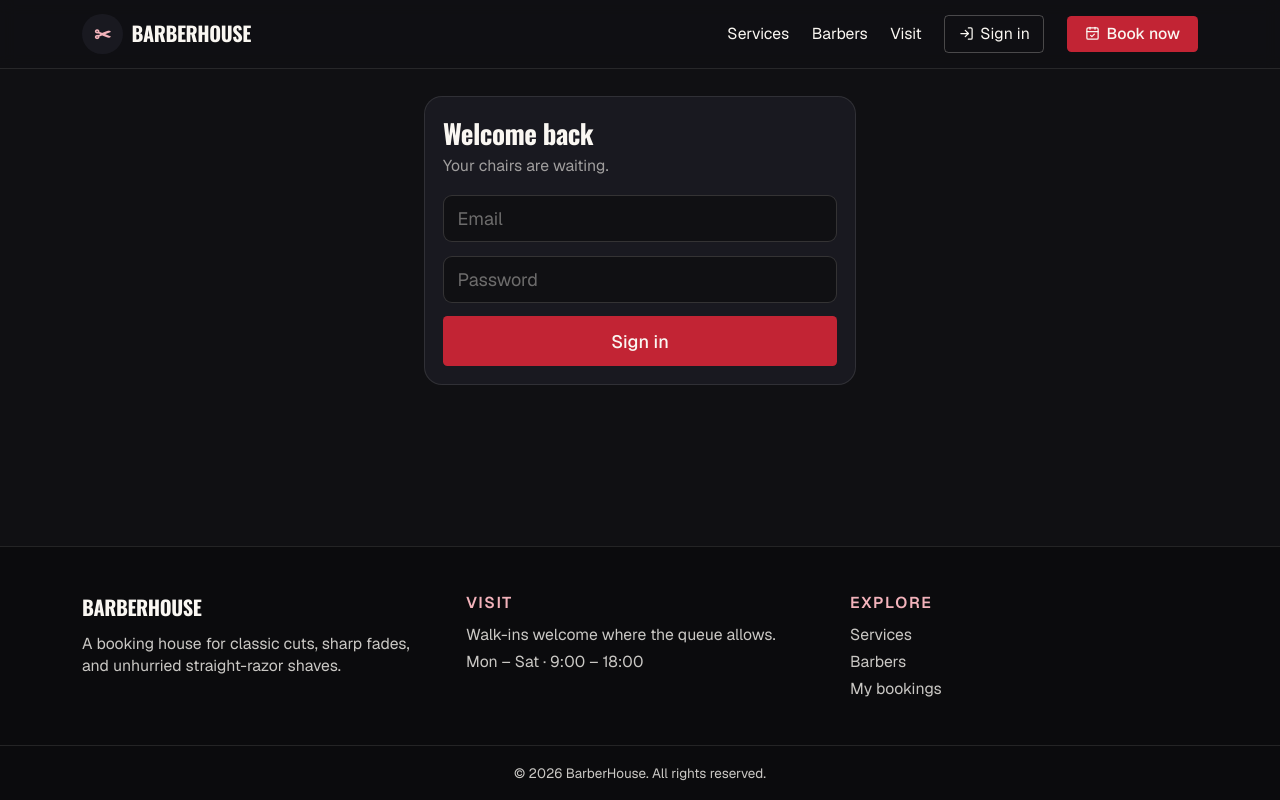
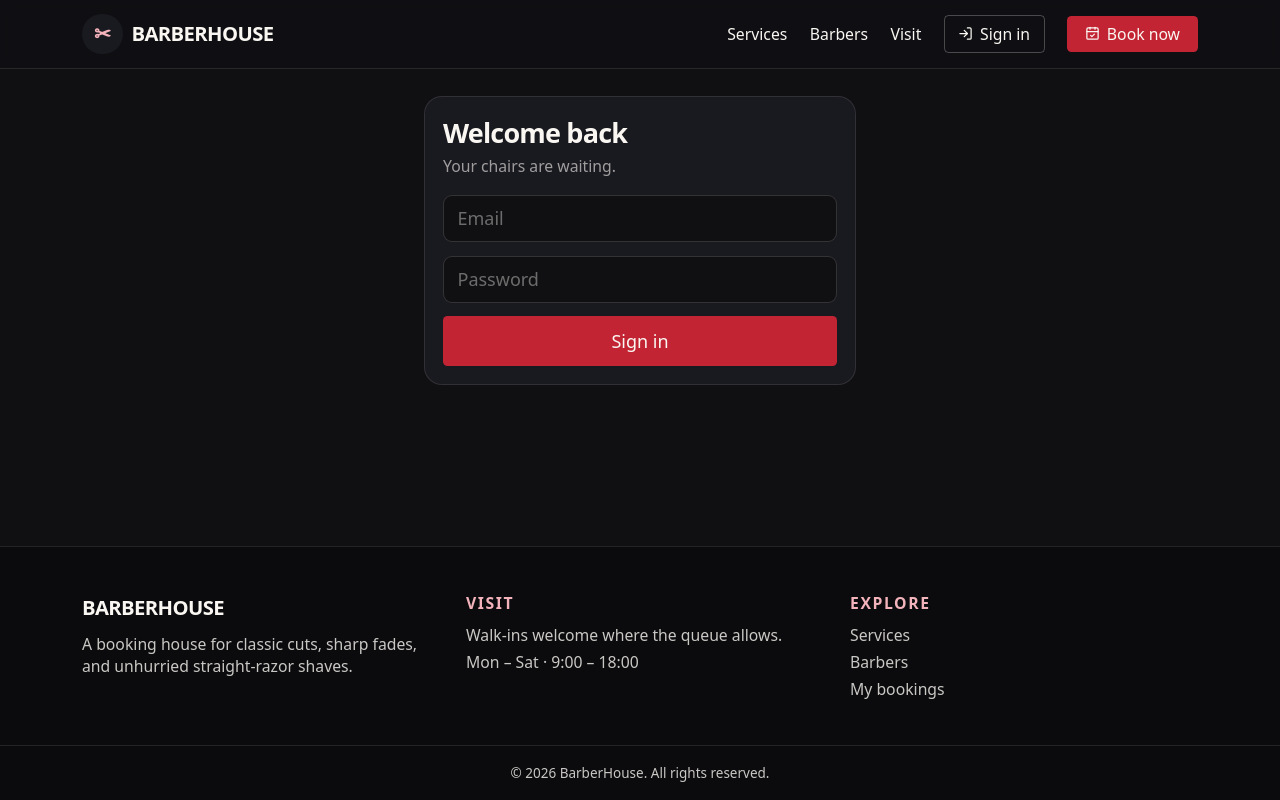
Before and after one commit to codew3y/barber-shop-system, a Next.js app: page /login in a window 1280 px wide. Built offline with nearby package versions, Linux system fonts and the light colour scheme.

Commit message:
style: system sans extrabold type (match reference, drop webfonts)

```diff
--- a/app/booking/[shopId]/page.tsx
+++ b/app/booking/[shopId]/page.tsx
@@ -2,12 +2,19 @@ import { notFound } from 'next/navigation';
 import { prisma } from '@/lib/prisma';
 import { CheckoutFlow } from '@/components/public/CheckoutFlow';
 
-export default async function BookingPage({ params }: { params: Promise<{ shopId: string }> }) {
+export default async function BookingPage({
+  params,
+  searchParams,
+}: {
+  params: Promise<{ shopId: string }>;
+  searchParams: Promise<{ staff?: string }>;
+}) {
   const { shopId } = await params;
+  const { staff } = await searchParams;
   const shop = await prisma.shop.findFirst({
     where: { id: shopId, deletedAt: null, isActive: true },
     select: { id: true, name: true },
   });
   if (!shop) notFound();
-  return <CheckoutFlow shopId={shop.id} shopName={shop.name} />;
+  return <CheckoutFlow shopId={shop.id} shopName={shop.name} initialStaffId={staff} />;
 }
--- a/app/globals.css
+++ b/app/globals.css
@@ -20,8 +20,8 @@
   --color-copper-200: #f3b3bb;
   --color-copper-100: #fbe7e9;
 
-  --font-display: "Oswald", "Arial Narrow", system-ui, sans-serif;
-  --font-sans: "Geist", system-ui, -apple-system, sans-serif;
+  --font-display: ui-sans-serif, system-ui, -apple-system, "Segoe UI", Roboto, sans-serif;
+  --font-sans: ui-sans-serif, system-ui, -apple-system, "Segoe UI", Roboto, sans-serif;
 }
 
 :root {
@@ -36,13 +36,13 @@ html {
 body {
   background: var(--background);
   color: var(--foreground);
-  font-family: var(--font-geist-sans), system-ui, -apple-system, sans-serif;
+  font-family: var(--font-sans);
 }
 
 .font-display {
   font-family: var(--font-display);
-  font-weight: 700;
-  letter-spacing: -0.02em;
+  font-weight: 800;
+  letter-spacing: -0.03em;
 }
 
 @layer components {
--- a/app/layout.tsx
+++ b/app/layout.tsx
@@ -1,23 +1,6 @@
 import type { Metadata } from "next";
-import { Geist, Geist_Mono, Oswald } from "next/font/google";
 import "./globals.css";
 import { Providers } from "@/components/providers";
-
-const geistSans = Geist({
-  variable: "--font-geist-sans",
-  subsets: ["latin"],
-});
-
-const geistMono = Geist_Mono({
-  variable: "--font-geist-mono",
-  subsets: ["latin"],
-});
-
-const oswald = Oswald({
-  variable: "--font-oswald",
-  subsets: ["latin"],
-  weight: ["400", "500", "600", "700"],
-});
 
 export const metadata: Metadata = {
   title: "BarberHouse",
@@ -28,7 +11,7 @@ export default function RootLayout({ children }: { children: React.ReactNode })
   return (
     <html
       lang="en"
-      className={`${geistSans.variable} ${geistMono.variable} ${oswald.variable} h-full antialiased`}
+      className="h-full antialiased"
     >
       <body className="min-h-full flex flex-col">
         <Providers>{children}</Providers>
--- a/app/page.tsx
+++ b/app/page.tsx
@@ -120,16 +120,19 @@ export default async function Home() {
               <p className="font-medium">
                 {s.user.firstName} {s.user.lastName}
               </p>
-              {s.bio && <p className="mt-1 text-sm text-cream/60">{s.bio}</p>}
+              <p className="mt-0.5 text-xs font-semibold tracking-widest text-copper-200">
+                {(s.specialties[0] ?? 'House Barber').toUpperCase()}
+              </p>
+              {s.bio && <p className="mx-auto mt-2 max-w-xs text-sm text-cream/60">{s.bio}</p>}
+              <Link
+                href={`/booking/${shop.id}?staff=${s.id}`}
+                className="mt-4 inline-block rounded bg-copper-600 px-5 py-2 text-sm font-medium text-cream hover:bg-copper-700"
+              >
+                Book with {s.user.firstName}
+              </Link>
             </li>
           ))}
         </ul>
-        <Link
-          href={`/booking/${shop.id}`}
-          className="mt-6 inline-block rounded bg-copper-600 px-7 py-3 font-medium text-cream hover:bg-copper-700"
-        >
-          Book with the house
-        </Link>
       </section>
 
       {/* Visit */}
```
